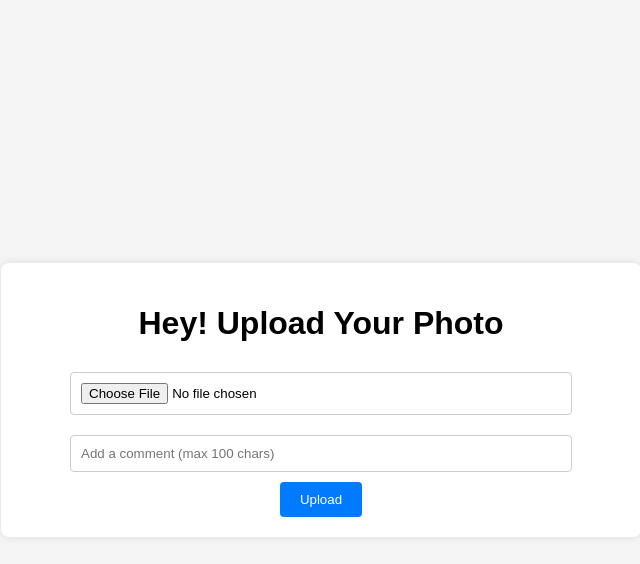
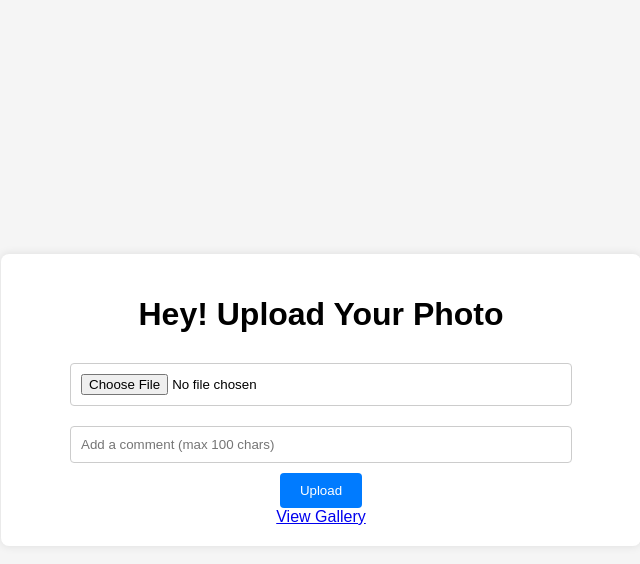
Before and after one commit to DG1001/jfs_devstral, a Flask app: page / in a window 1280 px wide. Shown: the top 564 px of the page, without its empty margins (319-959 px from the left). Run offline with Flask 2, Linux system fonts and the light colour scheme; data that the repository does not hold is empty.

Commit message:
feat: add "view gallery" link on index page
Co-authored-by: aider (ollama_chat/devstral) <aider@aider.chat>

```diff
--- a/snappic/templates/index.html
+++ b/snappic/templates/index.html
@@ -14,6 +14,7 @@
             <input type="text" name="comment" maxlength="100" placeholder="Add a comment (max 100 chars)" required>
             <button type="submit">Upload</button>
         </form>
+        <a href="/gallery">View Gallery</a> <!-- Link to the gallery page -->
     </div>
     <script src="/static/script.js"></script>
 </body>
```
